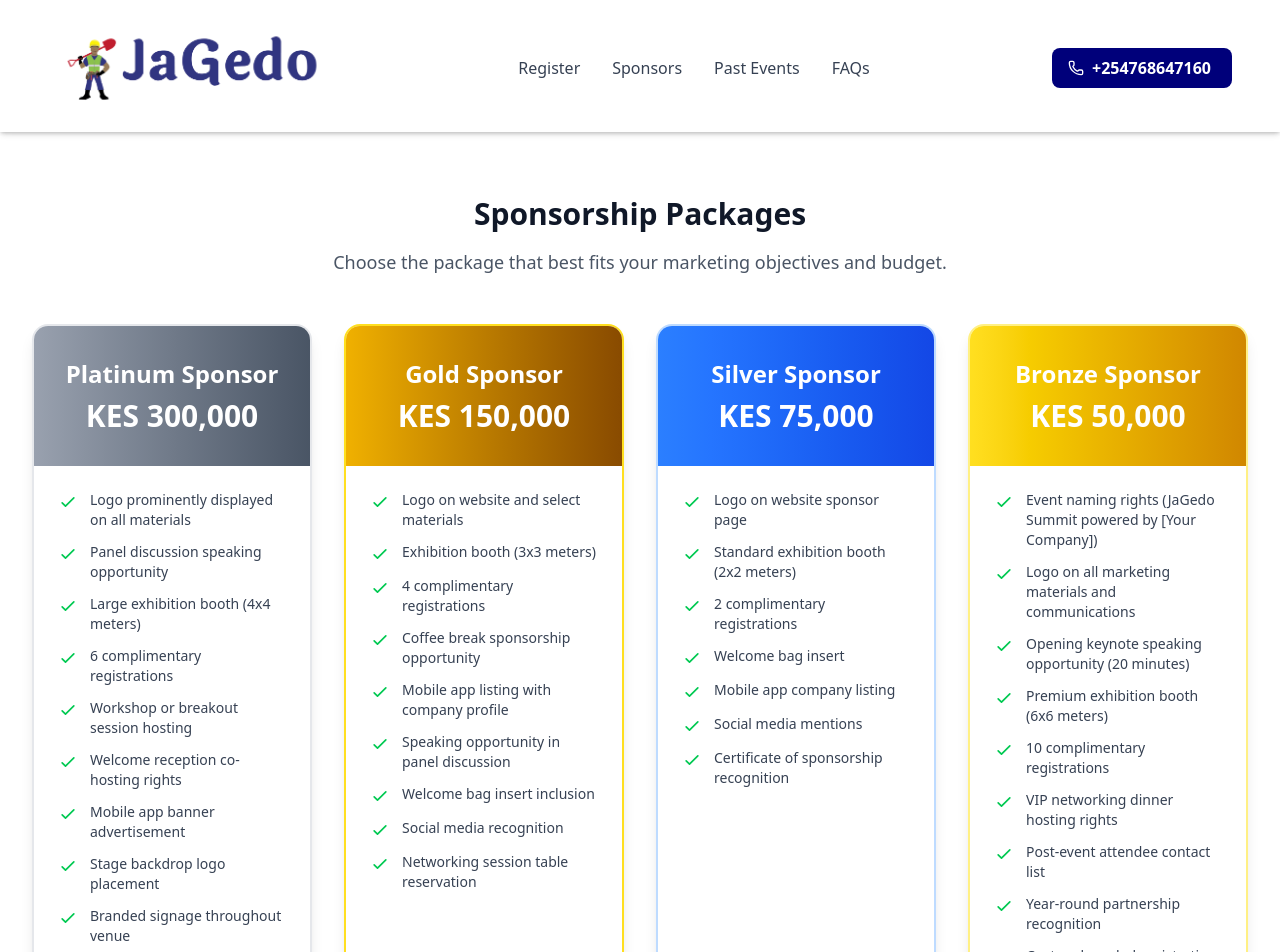
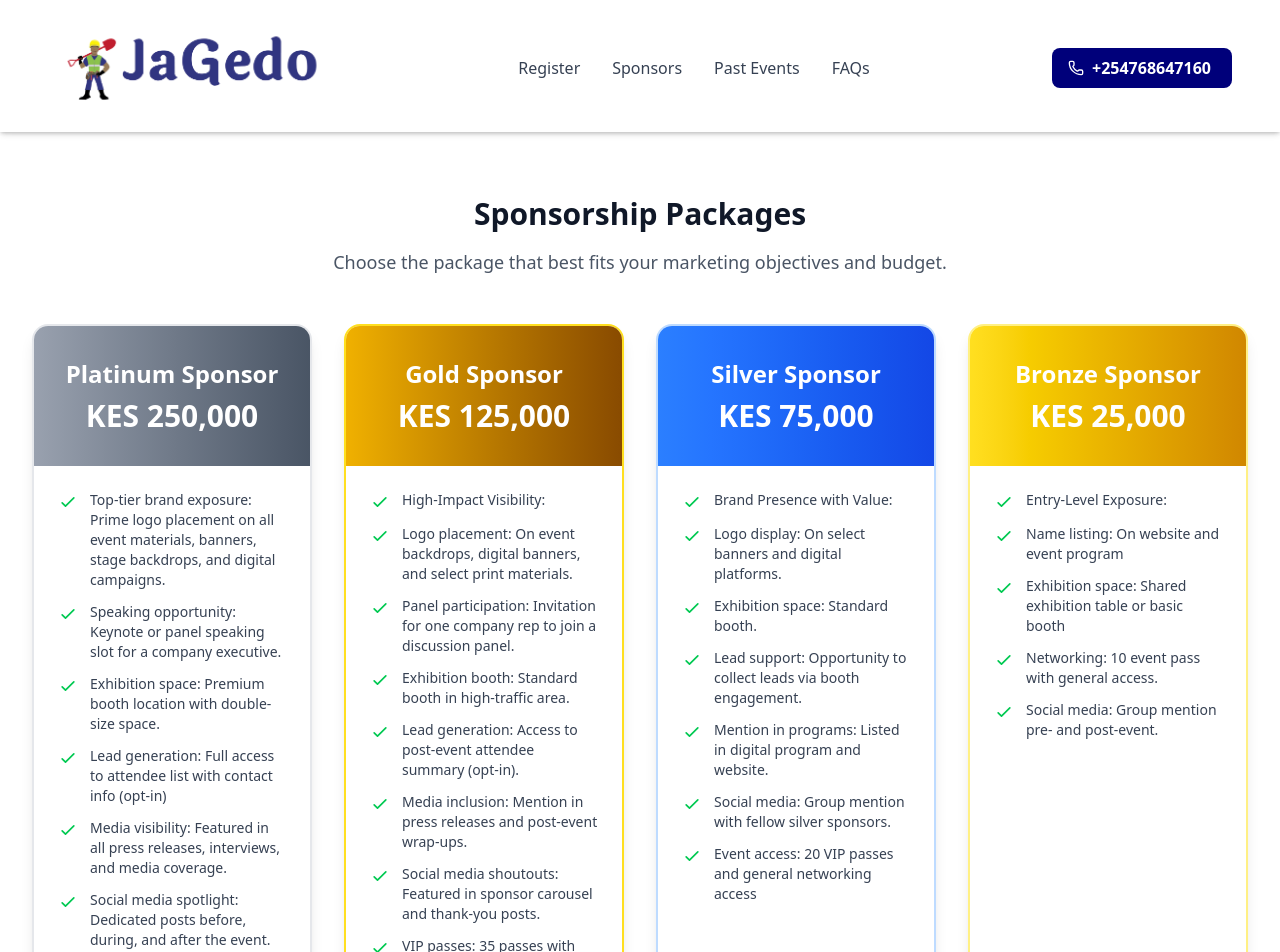
Before and after one commit to gituhumwangi/JBIS, a React (Vite) app in the folder jagedo-sEvents/: page /sponsors in a window 1280 px wide. Shown: the top 952 px of the page. Built offline with nearby package versions, Linux system fonts and the light colour scheme.

Commit message:
Updated SponsorsPage

```diff
--- a/jagedo-sEvents/src/pages/Sponsers.jsx
+++ b/jagedo-sEvents/src/pages/Sponsers.jsx
@@ -11,41 +11,40 @@ const SponsorsPage = () => {
 
     {
       title: "Platinum Sponsor",
-      price: "KES 300,000",
+      price: "KES 250,000",
       color: "from-gray-400 to-gray-600",
       textColor: "text-gray-900",
       bgColor: "bg-gray-50",
       borderColor: "border-gray-200",
       features: [
-        "Logo prominently displayed on all materials",
-        "Panel discussion speaking opportunity",
-        "Large exhibition booth (4x4 meters)",
-        "6 complimentary registrations",
-        "Workshop or breakout session hosting",
-        "Welcome reception co-hosting rights",
-        "Mobile app banner advertisement",
-        "Stage backdrop logo placement",
-        "Branded signage throughout venue",
-        "Networking lunch table hosting"
+        "Top-tier brand exposure: Prime logo placement on all event materials, banners, stage backdrops, and digital campaigns.",
+        "Speaking opportunity: Keynote or panel speaking slot for a company executive.",
+        "Exhibition space: Premium booth location with double-size space.",
+        "Lead generation: Full access to attendee list with contact info (opt-in)",
+        "Media visibility: Featured in all press releases, interviews, and media coverage.",
+        "Social media spotlight: Dedicated posts before, during, and after the event.",
+        "VIP passes: 10 passes, including access to exclusive networking lounges",
+        "Launch privileges: Priority slot for any product/service launch at the summit.",
+        "Branded content: Option to insert flyers, brochures, or gifts into summit bags.",
       ]
     },
     {
       title: "Gold Sponsor",
-      price: "KES 150,000",
+      price: "KES 125,000",
       color: "from-yellow-500 to-yellow-800",
       textColor: "text-yellow-900",
       bgColor: "bg-yellow-50",
       borderColor: "border-yellow-300",
       features: [
-        "Logo on website and select materials",
-        "Exhibition booth (3x3 meters)",
-        "4 complimentary registrations",
-        "Coffee break sponsorship opportunity",
-        "Mobile app listing with company profile",
-        "Speaking opportunity in panel discussion",
-        "Welcome bag insert inclusion",
-        "Social media recognition",
-        "Networking session table reservation"
+        "High-Impact Visibility:",
+        "Logo placement: On event backdrops, digital banners, and select print materials.",
+        "Panel participation: Invitation for one company rep to join a discussion panel.",
+        "Exhibition booth: Standard booth in high-traffic area.",
+        "Lead generation: Access to post-event attendee summary (opt-in).",
+        "Media inclusion: Mention in press releases and post-event wrap-ups.",
+        "Social media shoutouts: Featured in sponsor carousel and thank-you posts.",
+        "VIP passes: 35 passes with access to select networking sessions.",
+        "Product display: Option to showcase materials or demos at booth."
       ]
     },
     {
@@ -56,33 +55,28 @@ const SponsorsPage = () => {
       bgColor: "bg-blue-50",
       borderColor: "border-blue-200",
       features: [
-        "Logo on website sponsor page",
-        "Standard exhibition booth (2x2 meters)",
-        "2 complimentary registrations",
-        "Welcome bag insert",
-        "Mobile app company listing",
-        "Social media mentions",
-        "Certificate of sponsorship recognition"
+        "Brand Presence with Value:",
+        "Logo display: On select banners and digital platforms.",
+        "Exhibition space: Standard booth.",
+        "Lead support: Opportunity to collect leads via booth engagement.",
+        "Mention in programs: Listed in digital program and website.",
+        "Social media: Group mention with fellow silver sponsors.",
+        "Event access: 20 VIP passes and general networking access"
       ]
     },
     {
       title: "Bronze Sponsor",
-      price: "KES 50,000",
+      price: "KES 25,000",
       color: "from-yellow-300 to-yellow-600",
       textColor: "text-yellow-900",
       bgColor: "bg-yellow-50",
       borderColor: "border-yellow-200",
       features: [
-        "Event naming rights (JaGedo Summit powered by [Your Company])",
-        "Logo on all marketing materials and communications",
-        "Opening keynote speaking opportunity (20 minutes)",
-        "Premium exhibition booth (6x6 meters)",
-        "10 complimentary registrations",
-        "VIP networking dinner hosting rights",
-        "Post-event attendee contact list",
-        "Year-round partnership recognition",
-        "Custom branded registration area",
-        "Exclusive mobile app splash screen"
+        "Entry-Level Exposure:",
+        "Name listing: On website and event program",
+        "Exhibition space: Shared exhibition table or basic booth",
+        "Networking: 10 event pass with general access.",
+        "Social media: Group mention pre- and post-event.",
       ]
     },
   ];
```
